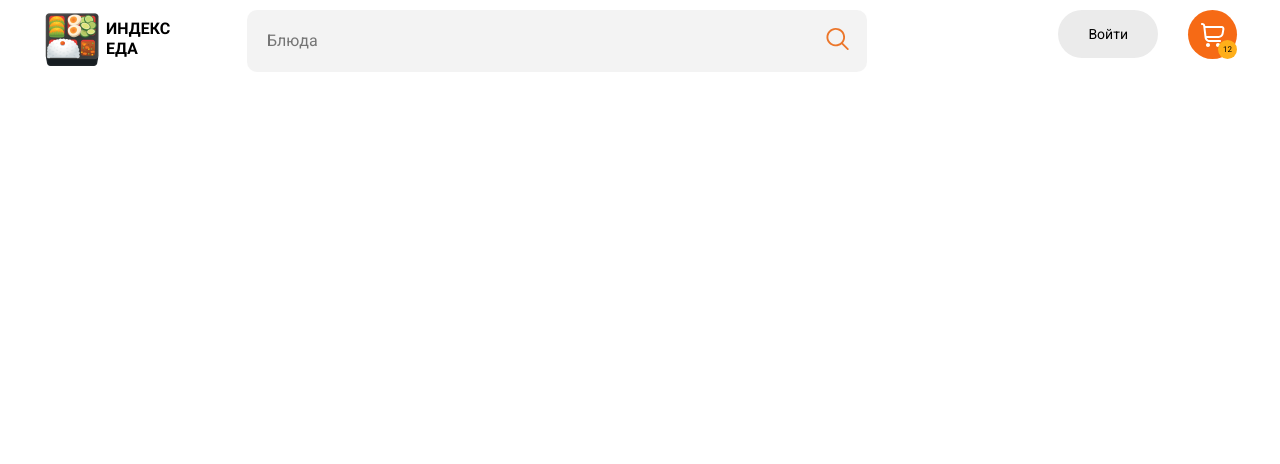
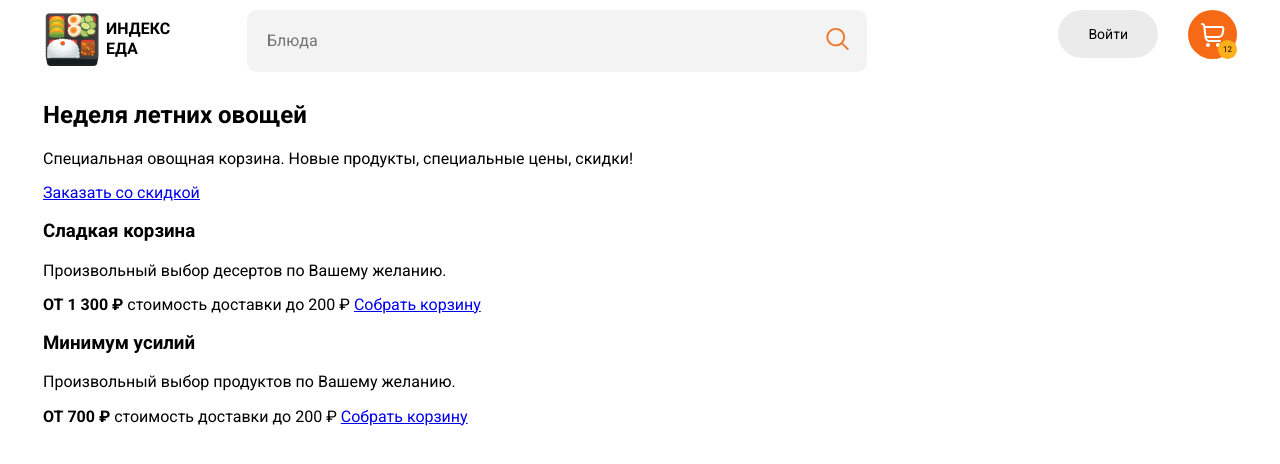
Before and after one commit to achernova/index.eda, a plain HTML site: page index.html in a window 1280 px wide. Drawn offline with Linux system fonts and the light colour scheme.

Commit message:
Add files via upload

```diff
--- a/index.html
+++ b/index.html
@@ -13,7 +13,7 @@
 </head>
 <body>
   <header class="header container">
-    <a href="/" class="logo">
+    <a href="#" class="logo">
       <img src="img/logo.png" width="128" height="58" alt="Лого: индекс еда" class="logo-image">
     </a>
     <form action="#" class="search-form">
@@ -41,5 +41,42 @@
       <span class="shopping-counter">12</span>
     </a>
   </header>
+  <main class="container">
+    <div class="slider">
+      <div class="slide slide-text-light slide-summer">
+        <div class="slide-content">
+          <h2 class="slide-title">Неделя летних овощей</h2>
+          <p class="slide-text">Специальная овощная корзина. Новые продукты, специальные цены, скидки!</p>
+          <a href="#" class="button button-primary">Заказать со скидкой</a>
+        </div>
+      </div>
+    </div>
+    <div class="promo">
+      <section class="card card-text-light sweet-basket">
+        <div class="card-header">
+          <h3 class="card-title">Сладкая корзина</h3>
+          <p class="card-description">Произвольный выбор десертов по Вашему желанию.</p>
+        </div>
+        <div class="card-footer">
+          <strong class="card-price">ОТ 1 300 ₽</strong>
+          <span class="card-delivery">стоимость доставки до 200 ₽</span>
+          <a href="#" class="button button-default">Собрать корзину</a>
+        </div>
+      </section>
+      <section class="card card-text-light salad">
+        <div class="card-header">
+          <h3 class="card-title">Минимум усилий</h3>
+          <p class="card-description">Произвольный выбор продуктов по Вашему желанию.</p>
+        </div>
+        <div class="card-footer">
+          <strong class="card-price">ОТ 700 ₽</strong>
+          <span class="card-delivery">стоимость доставки до 200 ₽</span>
+          <a href="#" class="button button-default">Собрать корзину</a>
+        </div>
+      </section>
+      </div>
+    </div>
+  </main>
+
 </body>
 </html>
```
